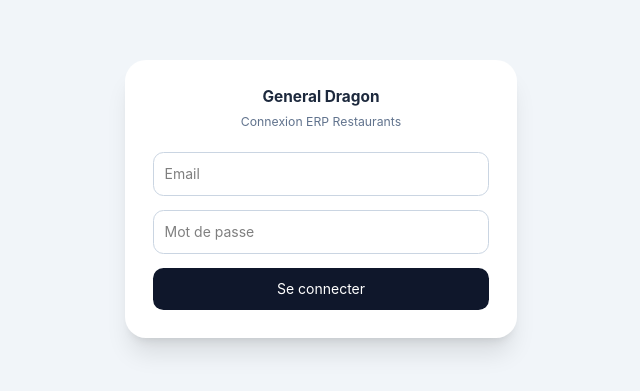
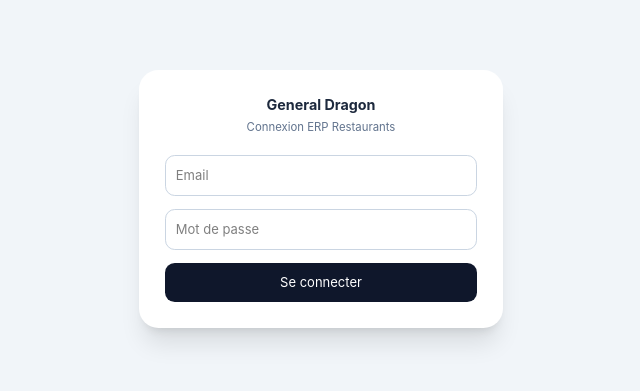
Before and after one commit to maroprimo/erp-general-dragon-front, a React (Vite) app: page / in a window 1280 px wide. Shown: the part 201-592 px from the top of the page, without its empty margins (319-959 px from the left). Built offline with nearby package versions, Linux system fonts and the light colour scheme.

Commit message:
modification tableau taille police

```diff
--- a/src/index.css
+++ b/src/index.css
@@ -1,7 +1,7 @@
 @import "tailwindcss";
 
 html {
-  font-size: 14px;
+  font-size: 13px;
 }
 
 /* --- SOLUTION POUR LES TITRES --- */
```
